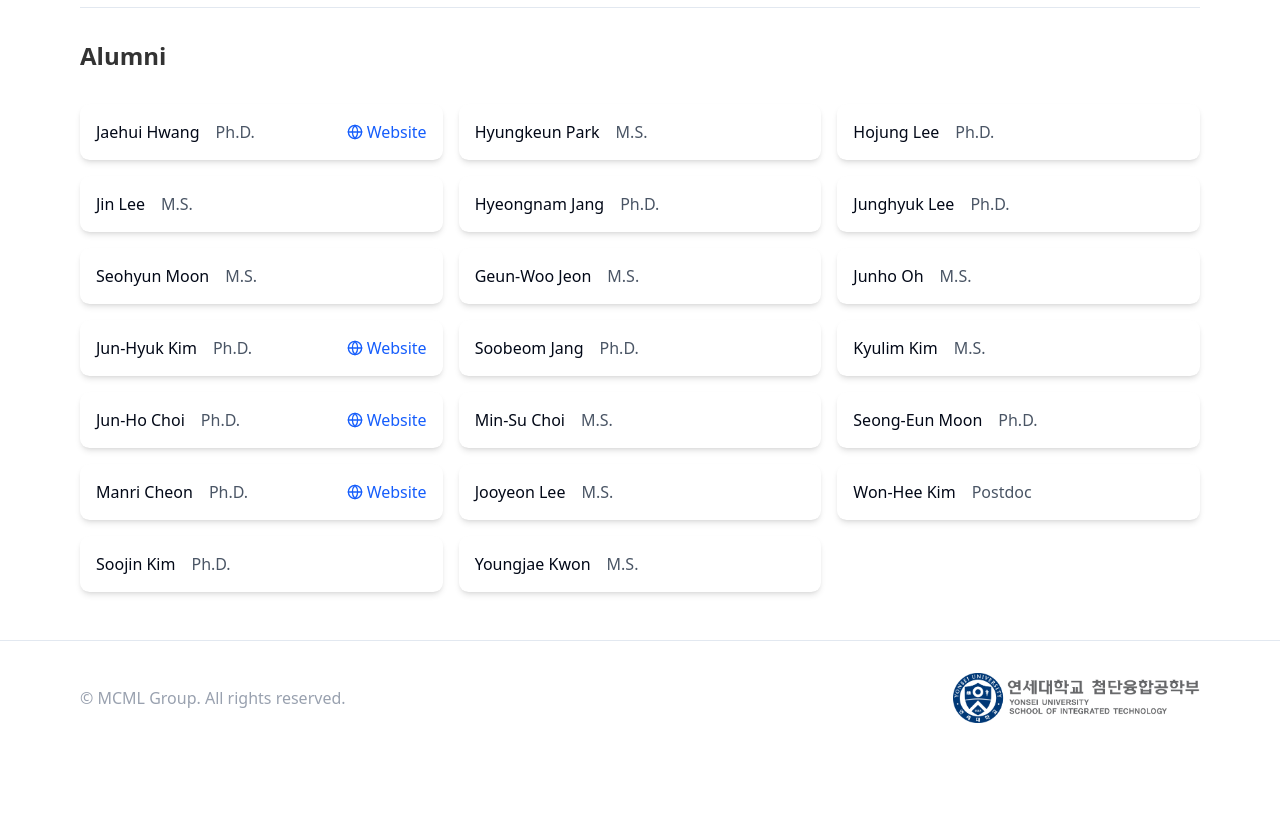
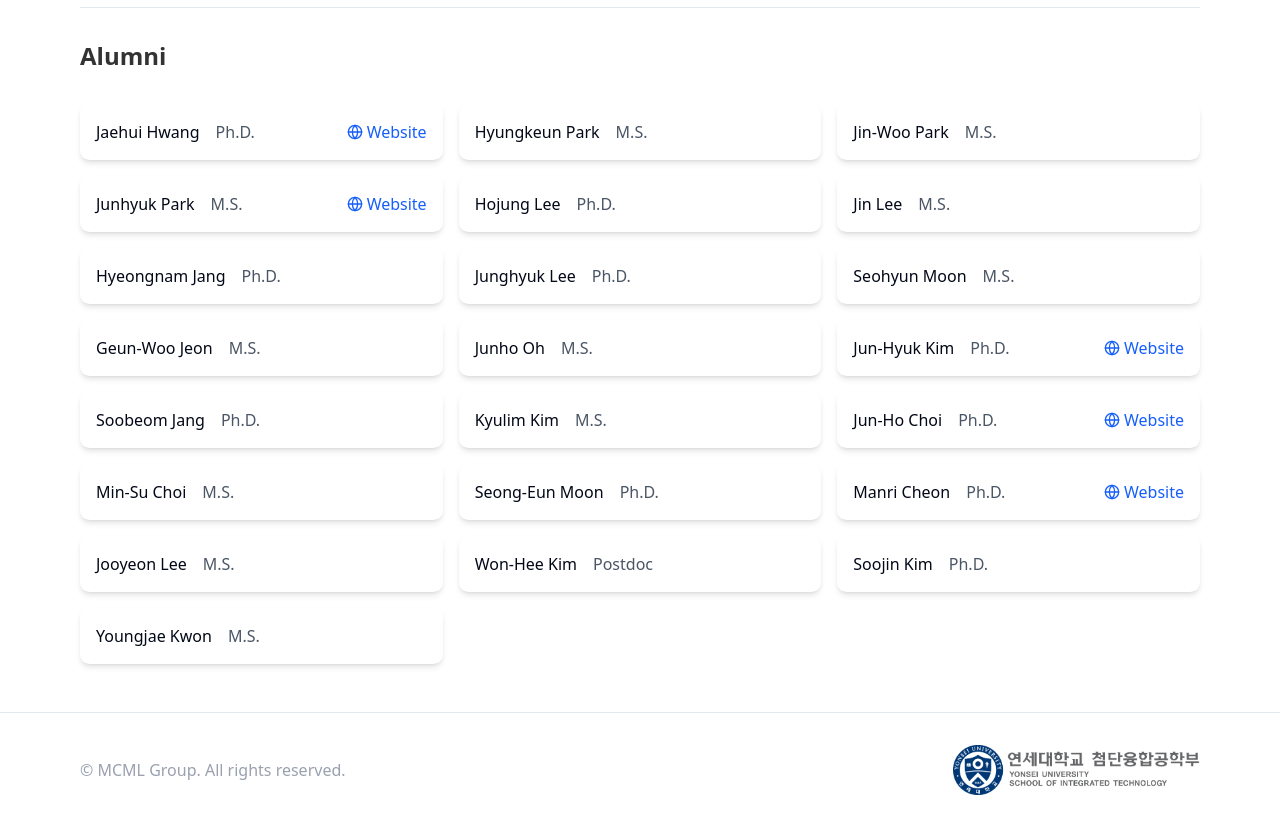
Before and after one commit to mcml-official/mcml-web, a Next.js app: page /members in a window 1280 px wide. Shown: the part 1140-1973 px from the top of the page. Before the commit the page ends 1927 px from the top, so only its background shows below. Built offline with nearby package versions, Linux system fonts and the light colour scheme.

Commit message:
Update members.ts

```diff
--- a/app/data/members.ts
+++ b/app/data/members.ts
@@ -104,6 +104,12 @@ export const alumni: AlumniMember[] = [
     website: "https://j-h-hwang.github.io/",
   },
   { name: "Hyungkeun Park", role: "M.S." },
+  { name: "Jin-Woo Park", role: "M.S." },
+  {
+    name: "Junhyuk Park",
+    role: "M.S.",
+    website: "http://parkjunhyuk.com/",
+  },
   { name: "Hojung Lee", role: "Ph.D." },
   { name: "Jin Lee", role: "M.S." },
   { name: "Hyeongnam Jang", role: "Ph.D." },
```
